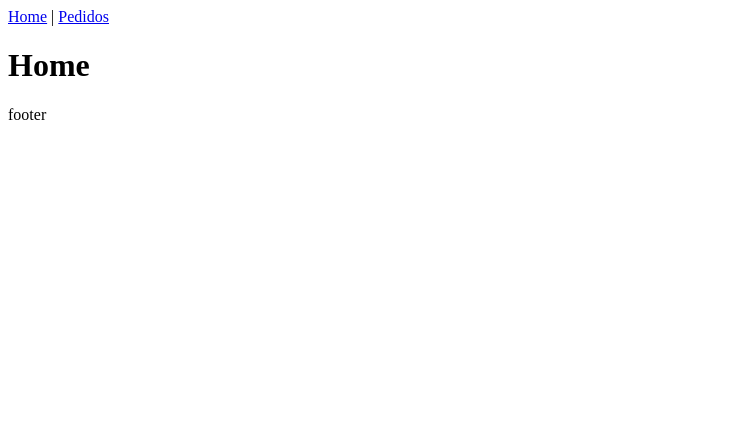
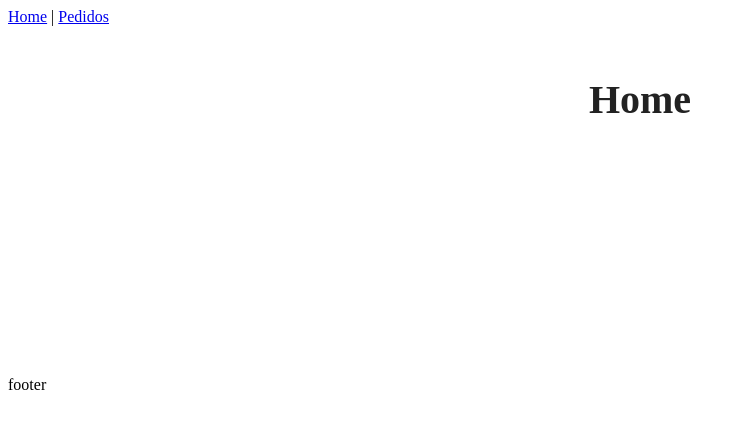
Before and after one commit to Davs06/projeto-make_you_burguer, a Vue app: page / in a window 1280 px wide. Shown: the top 428 px of the page, without its empty margins (0-745 px from the left). Built offline with nearby package versions, Linux system fonts and the light colour scheme.

Commit message:
ajust css global h1 class main-container

```diff
--- a/src/App.vue
+++ b/src/App.vue
@@ -16,4 +16,16 @@ export default {
 };
 </script>
 <style>
+.main-container{
+  margin: 50px;
+  min-height: 250px;
+}
+
+h1{
+  text-align: center;
+  font-size: 40px;
+  margin-bottom: 30px;
+  color: #222;
+}
+
 </style>
--- a/src/views/Home.vue
+++ b/src/views/Home.vue
@@ -1,5 +1,5 @@
 <template>
-  <div class="home">
+  <div class="main-container">
     <h1>Home</h1>
   </div>
 </template>
--- a/src/views/Pedidos.vue
+++ b/src/views/Pedidos.vue
@@ -1,5 +1,5 @@
 <template>
-  <div >
+  <div class="main-container">
     <h1>Pedidos</h1>
   </div>
 </template>
```
